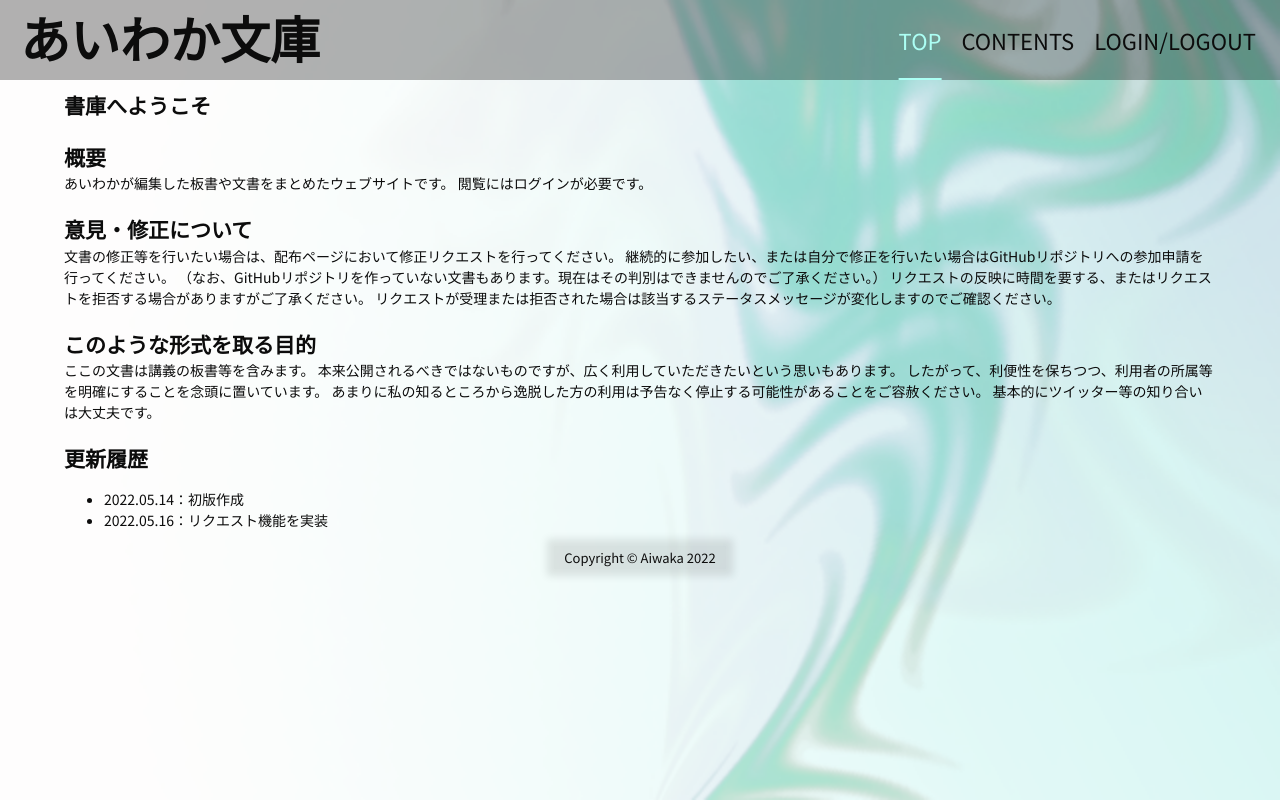
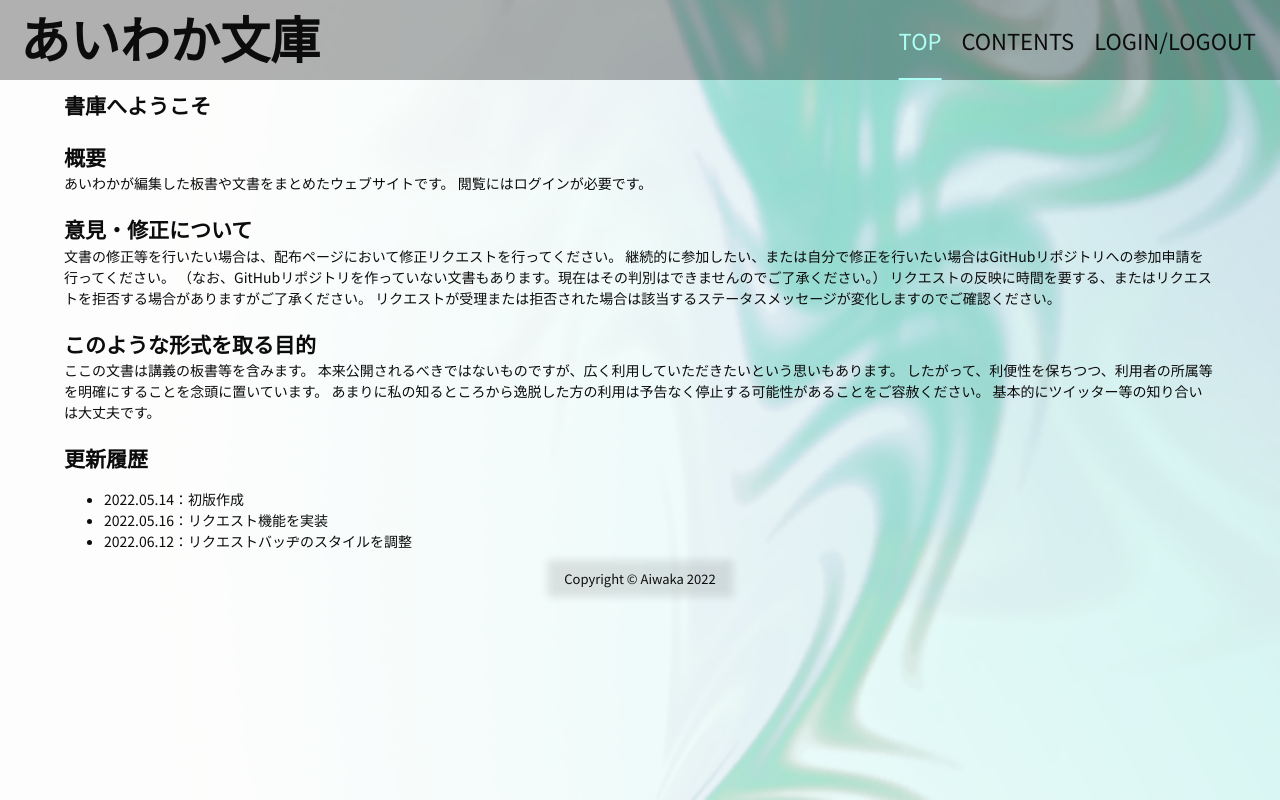
Before and after one commit to littleIkawa/aiwaka-bunko, a Vue app: page / in a window 1280 px wide. Built offline with nearby package versions, Linux system fonts and the light colour scheme; no server answers.

Commit message:
add release note

```diff
--- a/src/views/HomePage.vue
+++ b/src/views/HomePage.vue
@@ -29,6 +29,7 @@
     <ul>
       <li>2022.05.14：初版作成</li>
       <li>2022.05.16：リクエスト機能を実装</li>
+      <li>2022.06.12：リクエストバッヂのスタイルを調整</li>
     </ul>
   </div>
 </template>
```
